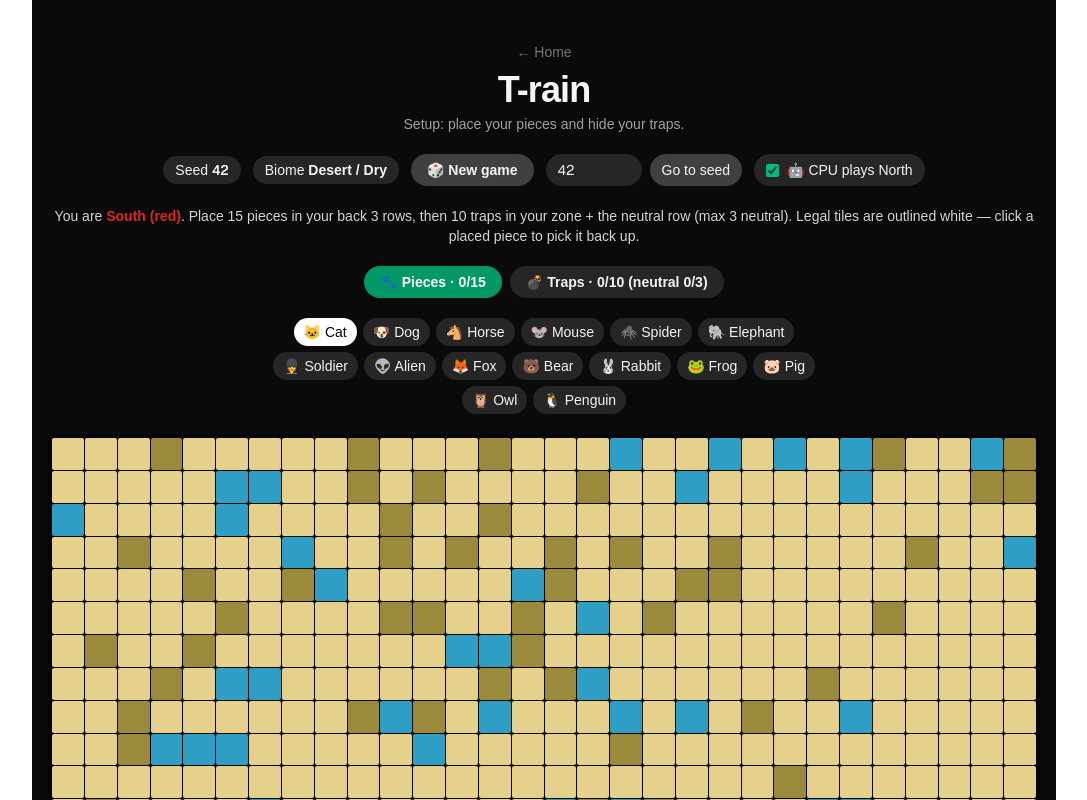
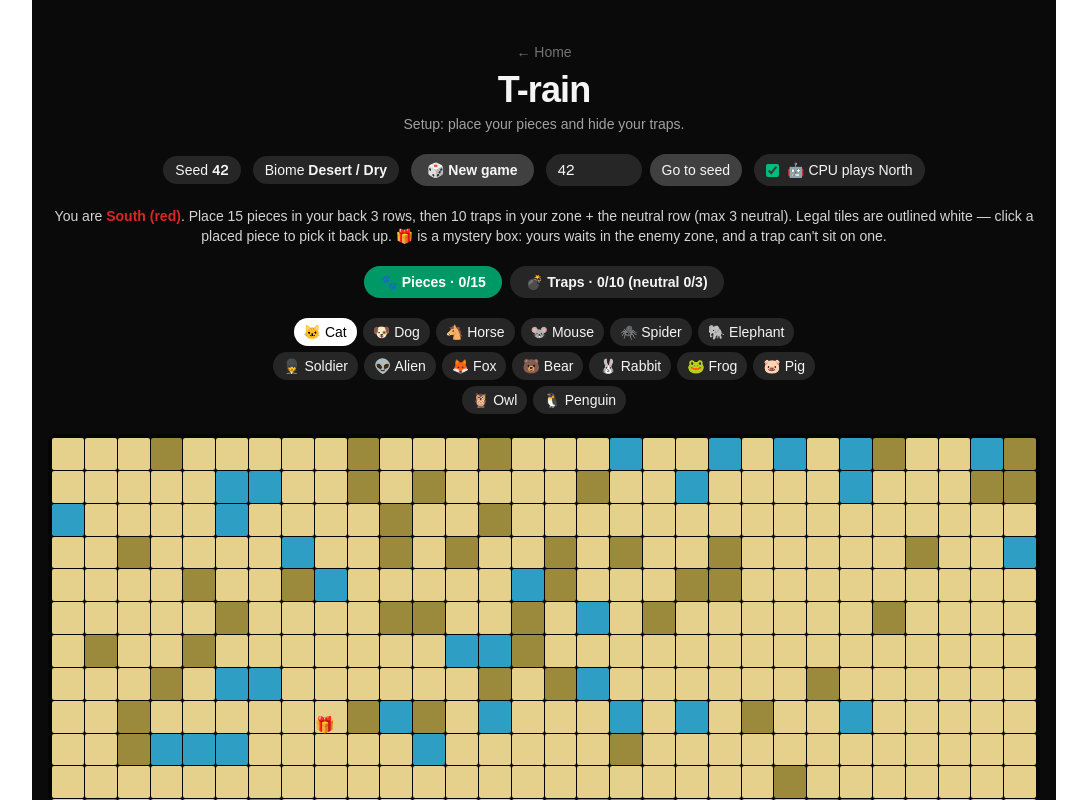
Before and after one commit to davideastmond/t-rain, a Next.js app: page /local in a window 1280 px wide. Shown: the top 800 px of the page, without its empty margins (96-1183 px from the left). Built offline with nearby package versions, Linux system fonts and the light colour scheme.

Commit message:
feat: mystery box local UI — box tiles, bridge badge, narration

```diff
--- a/src/app/local/page.tsx
+++ b/src/app/local/page.tsx
@@ -27,9 +27,11 @@ import Link from "next/link";
 
 import Board, { tileKey } from "@/components/Board";
 import SetupTray, { type SetupMode } from "@/components/SetupTray";
+import { tileIndex } from "@/lib/game/board";
 import { chooseCpuAction, sanitizeForPlayer } from "@/lib/game/cpu";
 import {
   CHARACTERS,
+  EXTRA_STEPS_POINTS,
   MAX_NEUTRAL_TRAPS,
   MAX_POINTS_PER_PIECE_PER_TURN,
   MOVEMENT_POINTS_PER_TURN,
@@ -69,6 +71,7 @@ import {
 import {
   type CharacterId,
   type GameState,
+  type MysteryBoxOutcome,
   type Piece,
   type PlayerId,
   type Position,
@@ -88,6 +91,31 @@ const MOVE_ERROR_MESSAGES: Record<MoveError, string> = {
   ...SHARED_MOVE_ERROR_MESSAGES,
   "not-your-turn": "That piece belongs to the other player.",
 };
+
+/** Narration for a mystery box collection (the booby trap is narrated
+    with the eliminations instead, so it isn't handled here). */
+function boxMessage(who: string, box: MysteryBoxOutcome): string {
+  switch (box) {
+    case "extra-steps":
+      return `🎁 ${who} opened a mystery box: +${EXTRA_STEPS_POINTS} free steps this turn!`;
+    case "bridge":
+      return `🎁 ${who} opened a mystery box: 🌉 a bridge! It can cross one water tile.`;
+    case "booby-trap":
+      return `🎁 ${who} opened a mystery box — 💥 booby trap!`;
+  }
+}
+
+/** The piece that drowned in an endTurn between two states, if any: it
+    was active on a water tile before, and eliminated after. */
+function drownedPiece(before: GameState, after: GameState): Piece | undefined {
+  return before.pieces.find(
+    (p) =>
+      p.status === "active" &&
+      before.tiles[tileIndex(p.position.x, p.position.y)].terrain ===
+        "water" &&
+      after.pieces.find((q) => q.id === p.id)?.status === "eliminated",
+  );
+}
 
 export default function LocalGamePage() {
   const [seedText, setSeedText] = useState(String(FIRST_SEED));
@@ -410,11 +438,19 @@ export default function LocalGamePage() {
     const who = `${CHARACTERS[selectedPiece.character].emoji} ${playerLabel(selectedPiece.owner)} ${CHARACTERS[selectedPiece.character].label}`;
     if (result.outcome.eliminated) {
       setSelectedPieceId(null);
+      if (result.outcome.box === "booby-trap") {
+        setMessage(
+          result.state.phase === "finished"
+            ? `${boxMessage(who, "booby-trap")} Eliminated — and that ends the game!`
+            : `${boxMessage(who, "booby-trap")} It was eliminated!`,
+        );
+      } else {
         setMessage(
           result.state.phase === "finished"
             ? `💥 ${who} stepped on a trap — and that ends the game!`
             : `💥 ${who} stepped on a trap and was eliminated! The trap is now revealed.`,
         );
+      }
     } else if (result.outcome.scored) {
       setSelectedPieceId(null);
       const earnedToken =
@@ -425,6 +461,8 @@ export default function LocalGamePage() {
           ? `🎉 ${who} crossed — that's ${PIECES_TO_WIN}!`
           : `🎉 ${who} crossed! ${playerLabel(selectedPiece.owner)}: ${result.state.scores[selectedPiece.owner]}/${PIECES_TO_WIN}.${earnedToken ? " +1 ⚡ nerf token (usable next turn)." : ""}`,
       );
+    } else if (result.outcome.box) {
+      setMessage(boxMessage(who, result.outcome.box));
     } else {
       setMessage(null);
     }
@@ -437,6 +475,16 @@ export default function LocalGamePage() {
     setSelectedPieceId(null);
     setNerfArmed(false);
     setTurnCount((count) => count + 1);
+    const drowned = drownedPiece(game, result.state);
+    if (drowned) {
+      const who = `${CHARACTERS[drowned.character].emoji} ${playerLabel(drowned.owner)} ${CHARACTERS[drowned.character].label}`;
+      setMessage(
+        result.state.phase === "finished"
+          ? `🌊 ${who} drowned — it ended its turn on water, and that ends the game!`
+          : `🌊 ${who} drowned — it ended its turn on water!`,
+      );
+      return;
+    }
     setMessage(
       `${playerLabel(result.state.currentPlayer)}'s turn — ${MOVEMENT_POINTS_PER_TURN} fresh movement points.`,
     );
@@ -468,7 +516,17 @@ export default function LocalGamePage() {
         if (done.ok) {
           setGame(done.state);
           setTurnCount((count) => count + 1);
+          const drowned = drownedPiece(game, done.state);
+          if (drowned) {
+            const who = `${CHARACTERS[drowned.character].emoji} North ${CHARACTERS[drowned.character].label}`;
+            setMessage(
+              done.state.phase === "finished"
+                ? `🌊 ${who} drowned — it ended its turn on water, and that ends the game!`
+                : `🌊 ${who} drowned — it ended its turn on water!`,
+            );
+          } else {
             setMessage("North (CPU) ends its turn.");
+          }
         }
         return;
       }
@@ -508,17 +566,27 @@ export default function LocalGamePage() {
       const piece = getPiece(game, action.pieceId)!;
       const who = `${CHARACTERS[piece.character].emoji} North ${CHARACTERS[piece.character].label}`;
       if (result.outcome.eliminated) {
+        if (result.outcome.box === "booby-trap") {
+          setMessage(
+            result.state.phase === "finished"
+              ? `${boxMessage(who, "booby-trap")} Eliminated — and that ends the game!`
+              : `${boxMessage(who, "booby-trap")} It was eliminated!`,
+          );
+        } else {
           setMessage(
             result.state.phase === "finished"
               ? `💥 ${who} walked into one of your traps — and that ends the game!`
               : `💥 ${who} walked into one of your traps and was eliminated!`,
           );
+        }
       } else if (result.outcome.scored) {
         setMessage(
           result.state.phase === "finished"
             ? `🎉 ${who} crossed — that's ${PIECES_TO_WIN}! North wins.`
             : `🎉 ${who} crossed! North: ${result.state.scores.north}/${PIECES_TO_WIN}.`,
         );
+      } else if (result.outcome.box) {
+        setMessage(boxMessage(who, result.outcome.box));
       } else {
         setMessage("North (CPU) is thinking…");
       }
@@ -600,7 +668,8 @@ export default function LocalGamePage() {
             . Place {PIECES_PER_PLAYER} pieces in your back 3 rows, then{" "}
             {TRAPS_PER_PLAYER} traps in your zone + the neutral row (max{" "}
             {MAX_NEUTRAL_TRAPS} neutral). Legal tiles are outlined white — click
-            a placed piece to pick it back up.
+            a placed piece to pick it back up. 🎁 is a mystery box: yours waits
+            in the enemy zone, and a trap can&apos;t sit on one.
           </p>
 
           <SetupTray
@@ -627,6 +696,7 @@ export default function LocalGamePage() {
         biome={game.biome}
         pieces={displayPieces}
         traps={displayTraps}
+        mysteryBoxes={game.mysteryBoxes}
         highlighted={highlighted}
         dangerHighlighted={dangerHighlighted}
         piecesKey={gameId}
@@ -804,6 +874,9 @@ export default function LocalGamePage() {
                     {CHARACTERS[selectedPiece.character].label} selected, spent{" "}
                     {game.spentThisTurn[selectedPiece.id] ?? 0}/
                     {MAX_POINTS_PER_PIECE_PER_TURN}
+                    {(game.bonusPoints[selectedPiece.id] ?? 0) > 0 && (
+                      <> + {game.bonusPoints[selectedPiece.id]}🎁 free</>
+                    )}
                   </>
                 )}
                 {nerfArmed && (
--- a/src/components/Board.tsx
+++ b/src/components/Board.tsx
@@ -2,8 +2,10 @@
 //
 // The colored-squares style lives here: one <div> per tile in a CSS grid,
 // background colour looked up from the biome's palette. Traps are a small
-// 💣 in the corner of the tile. There is deliberately no canvas — plain
-// DOM keeps everything styleable and clickable per tile.
+// 💣 in the corner of the tile. Mystery boxes are a 🎁 on their tile
+// (public — both players see both boxes), and a piece holding a bridge
+// wears a 🌉 badge. There is deliberately no canvas — plain DOM keeps
+// everything styleable and clickable per tile.
 //
 // Pieces live on a separate overlay layer above the grid, one absolutely
 // positioned marker per piece, so movement *animates*: each marker is
@@ -30,7 +32,14 @@ import {
   NEUTRAL_ROW,
 } from "@/lib/game/constants";
 import { BIOME_PALETTES, PLAYER_COLORS } from "@/lib/game/palettes";
-import type { BiomeId, Piece, Position, Tile, Trap } from "@/lib/game/types";
+import type {
+  BiomeId,
+  MysteryBox,
+  Piece,
+  Position,
+  Tile,
+  Trap,
+} from "@/lib/game/types";
 
 export function tileKey(position: Position): string {
   return `${position.x},${position.y}`;
@@ -41,6 +50,8 @@ interface BoardProps {
   biome: BiomeId;
   pieces?: Piece[];
   traps?: Trap[];
+  /** Mystery boxes to draw (🎁 on uncollected ones). Boxes are public. */
+  mysteryBoxes?: MysteryBox[];
   highlighted?: Set<string>;
   /** Tile keys to outline red — the nerf targeting mode uses this. */
   dangerHighlighted?: Set<string>;
@@ -56,6 +67,7 @@ export default function Board({
   biome,
   pieces = [],
   traps = [],
+  mysteryBoxes = [],
   highlighted,
   dangerHighlighted,
   selectedKey,
@@ -69,6 +81,13 @@ export default function Board({
   const trapByTile = new Map<number, Trap>();
   for (const trap of traps) {
     trapByTile.set(tileIndex(trap.position.x, trap.position.y), trap);
+  }
+  // Same for uncollected mystery boxes — collected ones disappear.
+  const boxByTile = new Map<number, MysteryBox>();
+  for (const box of mysteryBoxes) {
+    if (!box.collected) {
+      boxByTile.set(tileIndex(box.position.x, box.position.y), box);
+    }
   }
   const activePieces = pieces.filter((piece) => piece.status === "active");
 
@@ -89,6 +108,7 @@ export default function Board({
           const isDangerHighlighted =
             dangerHighlighted?.has(tileKey(tile.position)) ?? false;
           const trap = trapByTile.get(index);
+          const box = boxByTile.get(index);
 
           return (
             <div
@@ -117,6 +137,14 @@ export default function Board({
                   title={trap.triggered ? "Triggered trap" : "Trap"}
                 >
                   {trap.triggered ? "💥" : "💣"}
+                </span>
+              )}
+              {box && (
+                <span
+                  className="absolute bottom-0 left-0 text-[16px] leading-none"
+                  title="Mystery box — only the invader can collect it"
+                >
+                  🎁
                 </span>
               )}
             </div>
@@ -154,6 +182,14 @@ export default function Board({
               title={`${piece.owner === "north" ? "North" : "South"} ${CHARACTERS[piece.character].label}`}
             >
               {CHARACTERS[piece.character].emoji}
+              {piece.hasBridge && (
+                <span
+                  className="absolute -top-1.5 -right-1.5 text-[11px] leading-none"
+                  title="Holds a bridge — can cross one water tile"
+                >
+                  🌉
+                </span>
+              )}
             </span>
           </div>
         ))}
```
Lines whose indentation alone changed are shown as unchanged.
